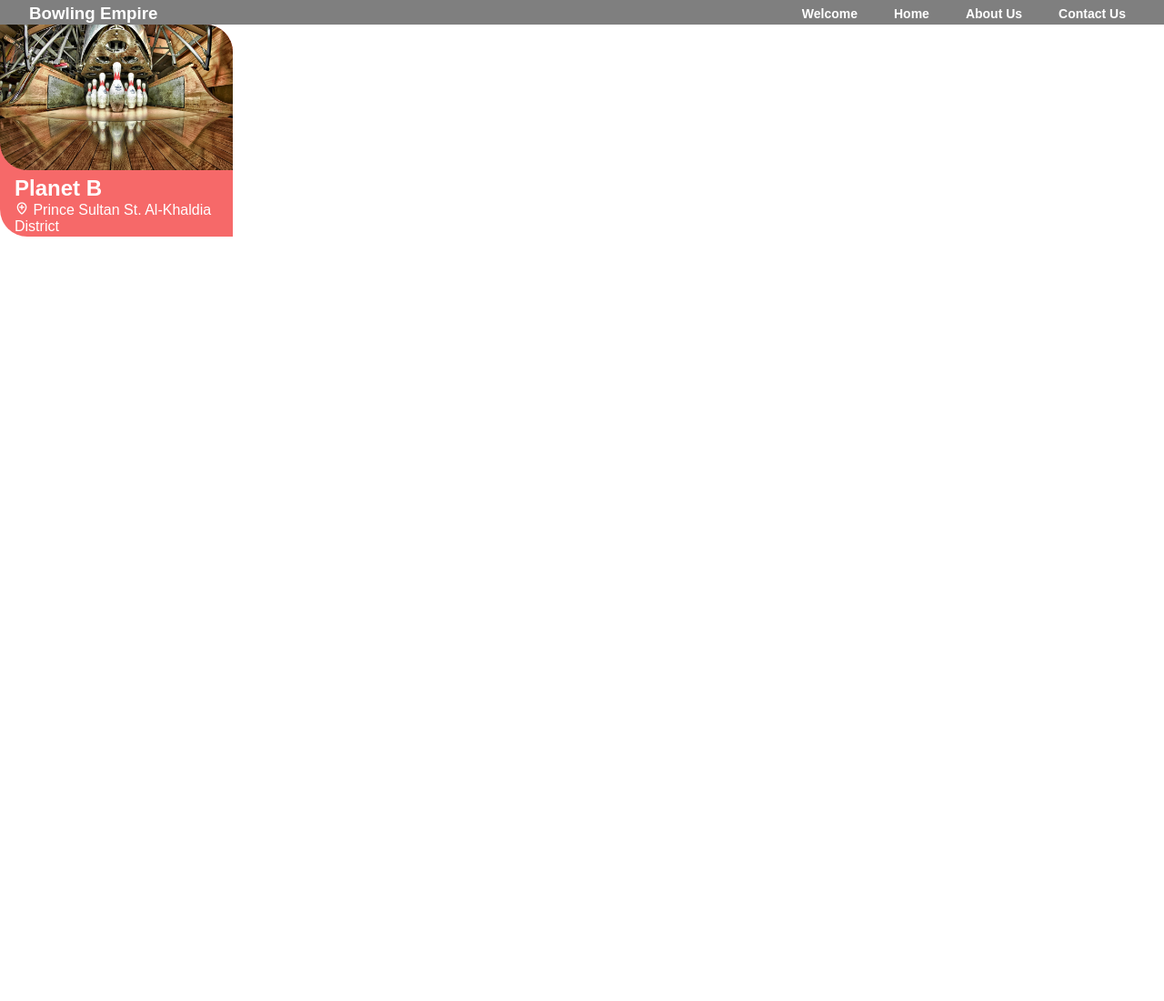
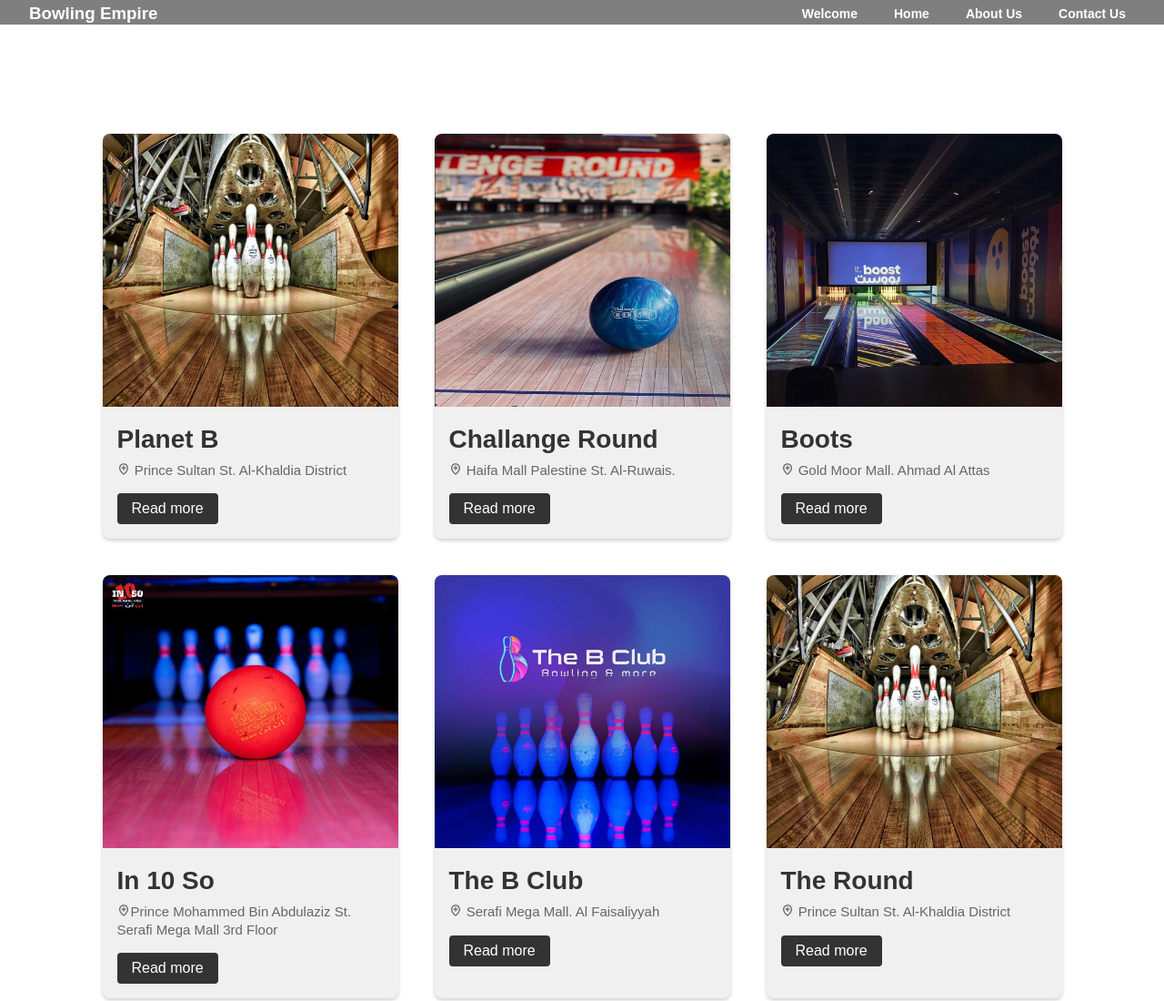
Before and after one commit to sabreenmb/Project, a plain HTML site: page main.html in a window 1280 px wide. Shown: the part 10-1110 px from the top of the page at 91% size. Before the commit the page ends 800 px from the top, so only its background shows below. Drawn offline with nearby package versions, Linux system fonts and the light colour scheme.

Commit message:
add cards

```diff
--- a/main.html
+++ b/main.html
@@ -22,14 +22,64 @@
         </header>
 
         <section>
-
-            <div class="card">
+            <div class="card_container">
+                <div class="card">
                 <img src="images/bowling.jpg" alt="Avatar">
-                <div class="container">
-                  <h4><b>Planet B</b></h4>
-                  <p><i class='bx bx-location-plus'></i> Prince Sultan St. Al-Khaldia District</p>
+                    <div class="card_content">
+                        <h4><b>Planet B</b></h4>
+                        <p><i class='bx bx-location-plus'></i> Prince Sultan St. Al-Khaldia District</p>
+                        <a href="#" class="button">Read more</a>
+                    </div>
                 </div>
-              </div>
+                <div class="card">
+                    <img src="images/challange round/IMG-1965.jpg" alt="Avatar">
+                        <div class="card_content">
+                            <h4><b>Challange Round</b></h4>
+                            <p><i class='bx bx-location-plus'></i> Haifa Mall Palestine St. Al-Ruwais.</p>
+                            <a href="#" class="button">Read more</a>
+                        </div>
+                </div>
+                <div class="card">
+                    <img src="images/boost/IMG-1964.jpg" alt="Avatar">
+                        <div class="card_content">
+                            <h4><b>Boots</b></h4>
+                            <p><i class='bx bx-location-plus'></i> Gold Moor Mall. Ahmad Al Attas</p>
+                            <a href="#" class="button">Read more</a>
+                        </div>
+                </div>
+                <div class="card">
+                    <img src="images/in 10 so/IMG-1961.jpg" alt="Avatar">
+                        <div class="card_content">
+                            <h4><b>In 10 So</b></h4>
+                            <p><i class='bx bx-location-plus'></i>Prince Mohammed Bin Abdulaziz St. Serafi Mega Mall 3rd Floor</p>
+                            <a href="#" class="button">Read more</a>
+                        </div>
+                </div>
+                <div class="card">
+                    <img src="images/the b club/IMG-1959.jpg" alt="Avatar">
+                        <div class="card_content">
+                            <h4><b>The B Club</b></h4>
+                            <p><i class='bx bx-location-plus'></i> Serafi Mega Mall. Al Faisaliyyah</p>
+                            <a href="#" class="button">Read more</a>
+                        </div>
+                </div>
+                <div class="card">
+                    <img src="images/bowling.jpg" alt="Avatar">
+                        <div class="card_content">
+                            <h4><b>The Round</b></h4>
+                            <p><i class='bx bx-location-plus'></i> Prince Sultan St. Al-Khaldia District</p>
+                            <a href="#" class="button">Read more</a>
+                        </div>
+                </div>
+                <div class="card">
+                    <img src="images/bowling.jpg" alt="Avatar">
+                        <div class="card_content">
+                            <h4><b>Extra</b></h4>
+                            <p><i class='bx bx-location-plus'></i> Prince Sultan St. Al-Khaldia District</p>
+                            <a href="#" class="button">Read more</a>
+                        </div>
+                </div>
+            </div>
 
         </section>
 
--- a/style.css
+++ b/style.css
@@ -111,24 +111,45 @@
   text-align: center;
 }
 
-
-.card {
-    position: relative;
-    width: 20%;
-    height: 100%;
-  background-color: #F66969;
-    border-radius: 0 30px 0 30px;
+.card_container{
+  display: flex;
+  justify-content: center;
+  flex-wrap: wrap;
+  margin-top: 100px;
+}
+.card{
+    width: 325px;
+    background-color: #f0f0f0;
+    border-radius: 8px;
+    overflow: hidden;
+    box-shadow: 0px 2px 4px rgba(0, 0, 0, 0.2);
+    margin: 20px;
   }
 
   .card img{
     width: 100%;
-    height: 30%;
-    border-top-right-radius: 30px;
-    border-bottom-left-radius:30px ;
+    height: 300px;
   }
-  .container {
-    padding: 2px 16px;
+  .card_content{
+    padding:16px;
   }
-  h4{
-    font-size: x-large;
+  .card_content h4 {
+    color: #333;
+    font-size: 28px;
+    margin-bottom: 8px;
   }
+  .card_content p {
+    font-size: 15px;
+    color: #666;
+    line-height: 1.3;
+  }
+
+  .card_content .button{
+    display: inline-block;
+    padding: 8px 16px;
+    background-color: #333;
+    text-decoration: none;
+    border-radius: 4px;
+    margin-top: 16px;
+    color: #fff;
+  }
```
